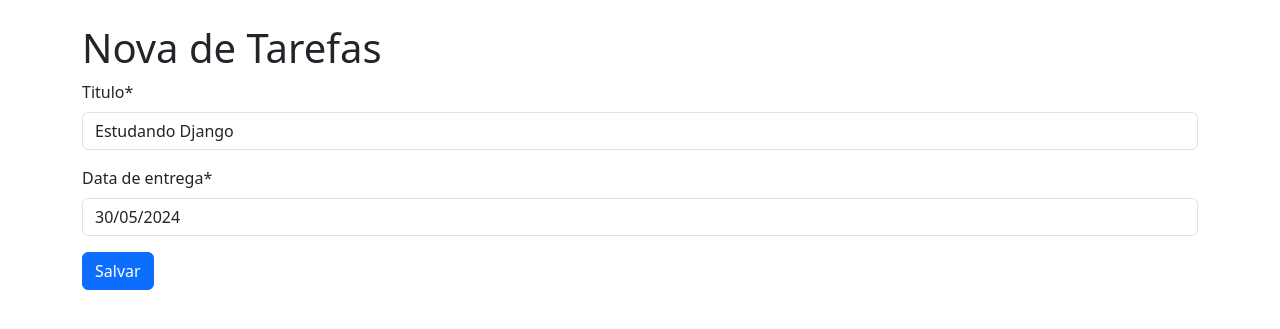
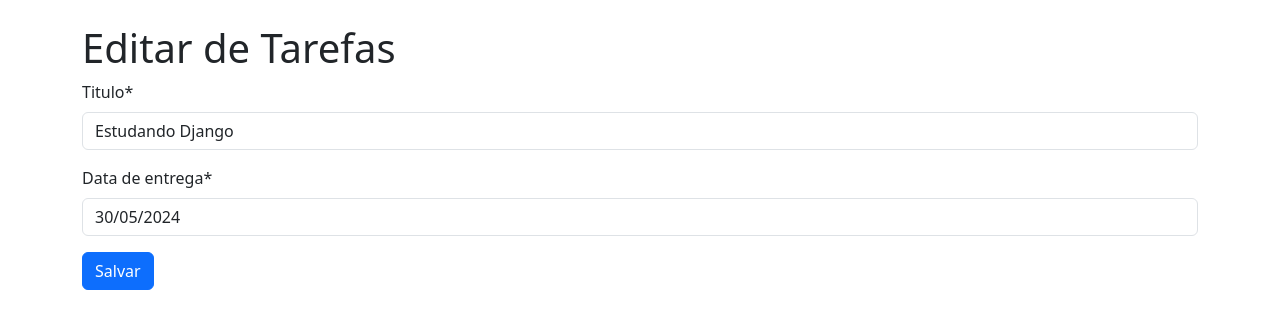
Before and after one commit to DayvysonAlmeida/django-tw, a Django app: page /update/1 in a window 1280 px wide. Shown: the part 56-385 px from the top of the page. Run offline with Django 5.2, Linux system fonts and the light colour scheme; data comes from the database, SQL or seed files in the repository; some libraries are stand-ins or nearby versions.

Commit message:
todo pk e else para aproveitar o codigo

```diff
--- a/todos/templates/todos/todo_form.html
+++ b/todos/templates/todos/todo_form.html
@@ -2,11 +2,20 @@
 {% load crispy_forms_tags %}
 
 {% block page_title %}
-Nova Tarefa
+  {% if todo.pk %}
+    Editar de Tarefas
+  {% else %}
+    Nova tarefa
+  {% endif %}
 {% endblock page_title %}
 
 {% block content %}
-  <h1>Nova de Tarefas</h1>
+   {% if todo.pk %}
+    <h1>Editar de Tarefas</h1>
+   {% else %}
+    <h1>Nova tarefa</h1>
+   {% endif %}
+
 
   <form method="POST">
     {% csrf_token %}
```
